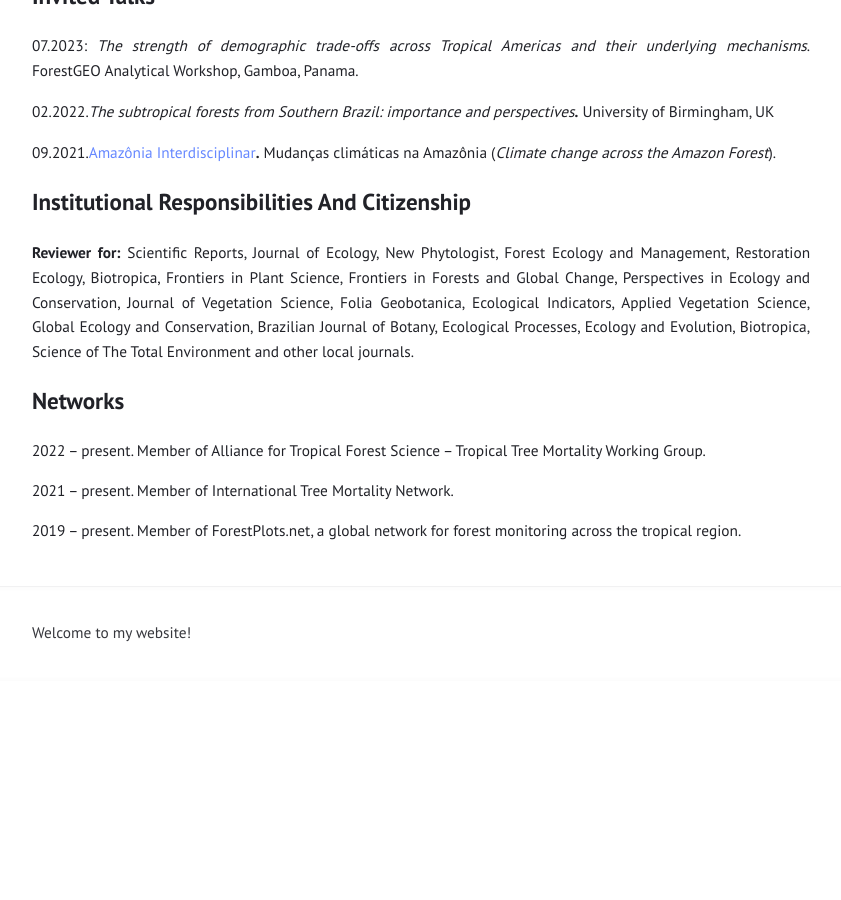
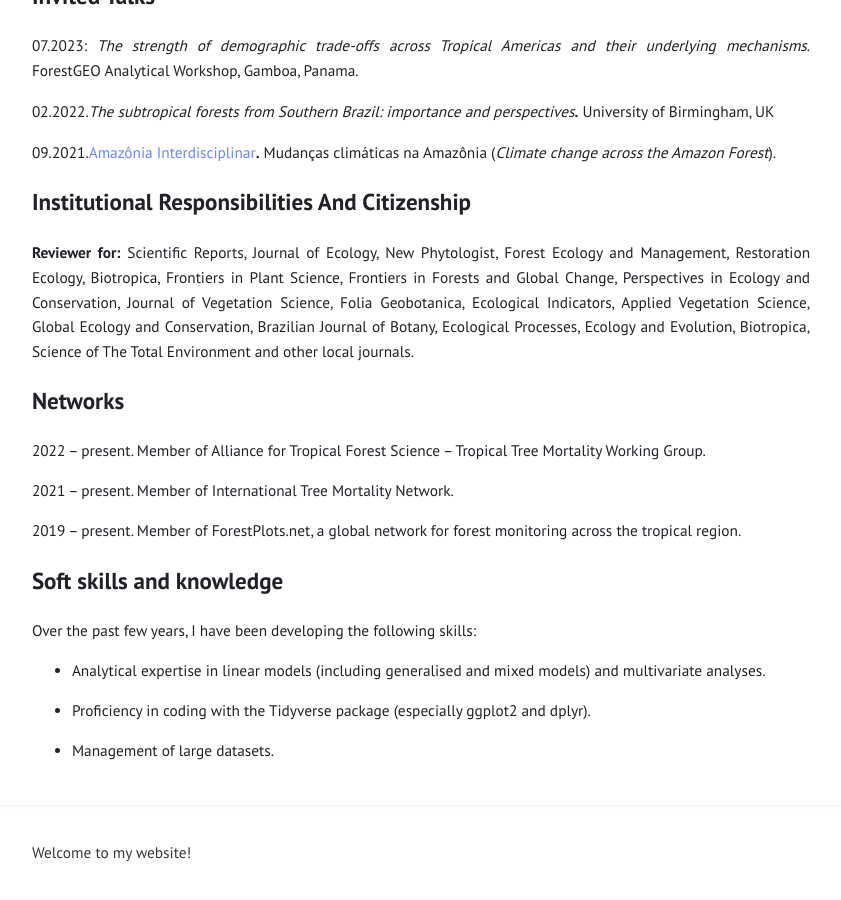
Before and after one commit to kmbordin/kmbordin.github.io, a Jekyll site: the page built from CV.md, in a window 1280 px wide and 900 px high, scrolled down 1143 px. Shown: the whole window, without its empty margins (219-1060 px from the left). Built offline with Jekyll 4.4.1, drawn with Linux system fonts in a browser that asks for light colours; our own code applies the rules of GitHub Pages for plain Markdown files; before the commit the page ends 1824 px from its top, so only the background shows below that.

Commit message:
add skills

```diff
--- a/CV.md
+++ b/CV.md
@@ -1,7 +1,6 @@
 ---
 title: "This is a brief summary of my main academic and professional experiences"
 ---
-
 
 ## Education
 
@@ -56,3 +55,13 @@ Fully funded (CAPES). Supervisor: Professor Sandra Cristina Müller
 2021 -- present. Member of International Tree Mortality Network.
 
 2019 -- present. Member of ForestPlots.net, a global network for forest monitoring across the tropical region.
+
+## Soft skills and knowledge
+
+Over the past few years, I have been developing the following skills:
+
+-   Analytical expertise in linear models (including generalised and mixed models) and multivariate analyses.
+
+-   Proficiency in coding with the Tidyverse package (especially ggplot2 and dplyr).
+
+-   Management of large datasets.
```
